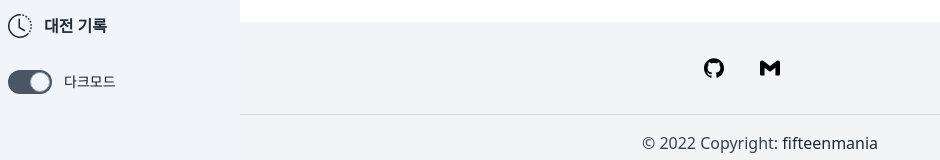
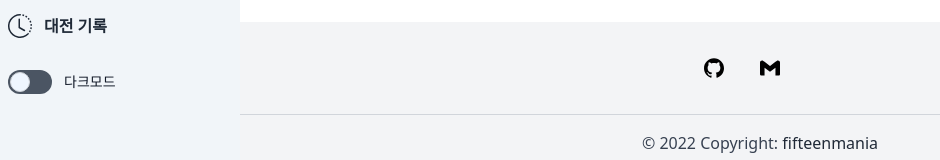
Before and after one commit to fifteenmania/baskin-client2, a React (Create React App) app: page / in a window 1280 px wide. Shown: the part 182-342 px from the top of the page, without its empty margins (0-940 px from the left). Built offline with nearby package versions, Linux system fonts and the light colour scheme; the HTML template or start-up script is replaced by a standard one.

Commit message:
fix: toggle button

```diff
--- a/src/component/ToggleButton.tsx
+++ b/src/component/ToggleButton.tsx
@@ -1,6 +1,6 @@
 import React from "react";
 
-export default function ToggleButton({id, value, onClick, children} : {id: string, value: boolean, onClick: React.MouseEventHandler<HTMLInputElement>, children?: React.ReactNode}) {
+export function ToggleButtonBack({id, value, onClick, children} : {id: string, value: boolean, onClick: React.MouseEventHandler<HTMLInputElement>, children?: React.ReactNode}) {
   return <label htmlFor={id} className="inline-flex relative items-center cursor-pointer select-none">
       <input type="checkbox" value={JSON.stringify(value)} id={id} className="sr-only peer" onClick={onClick}/>
       <div className="w-11 h-6
@@ -22,3 +22,33 @@ export default function ToggleButton({id, value, onClick, children} : {id: strin
       <span className="ml-3 text-sm font-medium text-gray-900 dark:text-primary-200">{children}</span>
   </label>
 }
+
+export default function ToggleButton({id, value, onClick, children} : {id: string, value: boolean, onClick: React.MouseEventHandler<HTMLInputElement>, children?: React.ReactNode}) {
+  return <label htmlFor={id} className="inline-flex relative items-center cursor-pointer select-none">
+      <input type="checkbox" checked={value} id={id} className="sr-only peer" onClick={onClick}/>
+      <div className="w-11 h-6
+        bg-gray-600
+        dark:bg-gray-700
+        peer-focus:ring-4
+        peer-focus:ring-blue-300
+        dark:peer-focus:ring-gray-300
+        dark:peer-checked:bg-primary-600
+        after:content-['']
+        after:absolute
+        after:top-0.5
+        after:left-[0.1rem]
+        peer-checked:after:left-[1.4rem]
+        after:bg-white
+        after:border-gray-300
+        after:bg-primary-50
+        after:border
+        after:rounded-full
+        after:h-5
+        after:w-5
+        after:transition-all
+        dark:border-gray-600
+        peer-checked:bg-blue-600
+        rounded-full"/>
+      <span className="ml-3 text-sm font-medium text-gray-900 dark:text-primary-200">{children}</span>
+  </label>
+}
```
